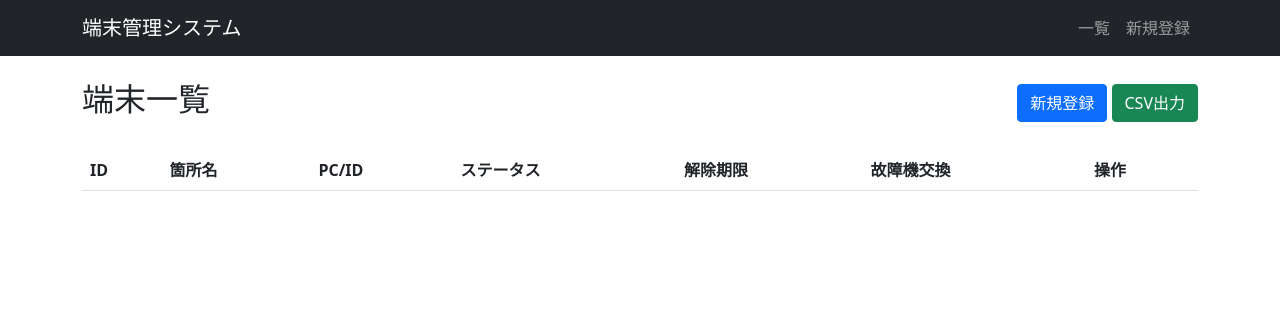
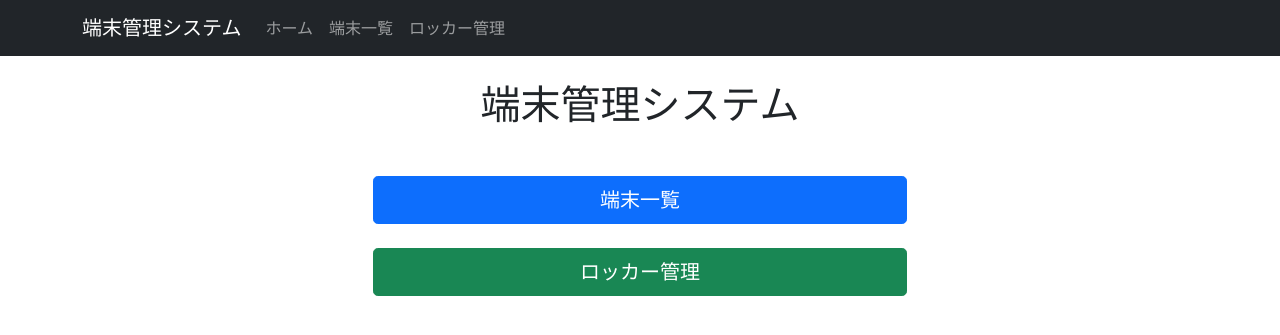
Before and after one commit to jmatsuyama/device_management, a Flask app: page / in a window 1280 px wide. Shown: the top 335 px of the page. Run offline with Flask 3, Linux system fonts and the light colour scheme; data that the repository does not hold is empty.

Commit message:
feat: ロッカー管理機能の追加
- ホーム画面の作成
- 3つのロッカーの管理機能追加（解錠・施錠）
- 画面遷移の改善（ホーム画面への戻り機能）
- ナビゲーションバーの更新

```diff
--- a/app.py
+++ b/app.py
@@ -18,13 +18,23 @@ def init_db():
         db = get_db()
         with app.open_resource('schema.sql', mode='r') as f:
             db.cursor().executescript(f.read())
+        # 初期ロッカーデータの作成
+        cursor = db.cursor()
+        cursor.execute('SELECT COUNT(*) FROM lockers')
+        if cursor.fetchone()[0] == 0:
+            for i in range(1, 4):
+                cursor.execute('INSERT INTO lockers (name) VALUES (?)', (f'ロッカー{i}',))
         db.commit()
 
 @app.route('/')
-def index():
+def home():
+    return render_template('home.html')
+
+@app.route('/devices')
+def devices():
     db = get_db()
     devices = db.execute('SELECT * FROM devices ORDER BY created_at DESC').fetchall()
-    return render_template('index.html', devices=devices)
+    return render_template('devices.html', devices=devices)
 
 @app.route('/add', methods=['GET', 'POST'])
 def add():
@@ -40,7 +50,7 @@ def add():
         )
         db.commit()
         flash('端末が正常に登録されました')
-        return redirect(url_for('index'))
+        return redirect(url_for('devices'))
 
     return render_template('add.html')
 
@@ -62,7 +72,7 @@ def edit(id):
         )
         db.commit()
         flash('端末情報が更新されました')
-        return redirect(url_for('index'))
+        return redirect(url_for('devices'))
 
     device = db.execute('SELECT * FROM devices WHERE id = ?', (id,)).fetchone()
     return render_template('edit.html', device=device)
@@ -73,7 +83,7 @@ def delete(id):
     db.execute('DELETE FROM devices WHERE id = ?', (id,))
     db.commit()
     flash('端末が削除されました')
-    return redirect(url_for('index'))
+    return redirect(url_for('devices'))
 
 @app.route('/export')
 def export_csv():
@@ -106,6 +116,26 @@ def export_csv():
         download_name=f'devices_{datetime.now().strftime("%Y%m%d_%H%M%S")}.csv'
     )
 
+@app.route('/lockers')
+def lockers():
+    db = get_db()
+    lockers = db.execute('SELECT * FROM lockers ORDER BY id').fetchall()
+    return render_template('lockers.html', lockers=lockers)
+
+@app.route('/locker/<int:id>/toggle')
+def toggle_locker(id):
+    db = get_db()
+    locker = db.execute('SELECT status FROM lockers WHERE id = ?', (id,)).fetchone()
+    new_status = '解錠' if locker['status'] == '施錠' else '施錠'
+
+    db.execute(
+        'UPDATE lockers SET status = ?, last_updated = CURRENT_TIMESTAMP WHERE id = ?',
+        (new_status, id)
+    )
+    db.commit()
+    flash(f'ロッカー{id}のステータスが{new_status}に変更されました')
+    return redirect(url_for('lockers'))
+
 if __name__ == '__main__':
     init_db()
     app.run(host='0.0.0.0', port=53430)
--- a/schema.sql
+++ b/schema.sql
@@ -1,4 +1,6 @@
 DROP TABLE IF EXISTS devices;
+DROP TABLE IF EXISTS lockers;
+
 CREATE TABLE devices (
     id INTEGER PRIMARY KEY AUTOINCREMENT,
     location TEXT NOT NULL,
@@ -9,3 +11,10 @@ CREATE TABLE devices (
     created_at TIMESTAMP DEFAULT CURRENT_TIMESTAMP,
     updated_at TIMESTAMP DEFAULT CURRENT_TIMESTAMP
 );
+
+CREATE TABLE lockers (
+    id INTEGER PRIMARY KEY AUTOINCREMENT,
+    name TEXT NOT NULL,
+    status TEXT DEFAULT '施錠',
+    last_updated TIMESTAMP DEFAULT CURRENT_TIMESTAMP
+);
--- a/templates/base.html
+++ b/templates/base.html
@@ -9,10 +9,22 @@
 <body>
     <nav class="navbar navbar-expand-lg navbar-dark bg-dark">
         <div class="container">
-            <a class="navbar-brand" href="{{ url_for('index') }}">端末管理システム</a>
-            <div class="navbar-nav">
-                <a class="nav-link" href="{{ url_for('index') }}">一覧</a>
-                <a class="nav-link" href="{{ url_for('add') }}">新規登録</a>
+            <a class="navbar-brand" href="{{ url_for('home') }}">端末管理システム</a>
+            <button class="navbar-toggler" type="button" data-bs-toggle="collapse" data-bs-target="#navbarNav">
+                <span class="navbar-toggler-icon"></span>
+            </button>
+            <div class="collapse navbar-collapse" id="navbarNav">
+                <ul class="navbar-nav">
+                    <li class="nav-item">
+                        <a class="nav-link" href="{{ url_for('home') }}">ホーム</a>
+                    </li>
+                    <li class="nav-item">
+                        <a class="nav-link" href="{{ url_for('devices') }}">端末一覧</a>
+                    </li>
+                    <li class="nav-item">
+                        <a class="nav-link" href="{{ url_for('lockers') }}">ロッカー管理</a>
+                    </li>
+                </ul>
             </div>
         </div>
     </nav>
--- /dev/null
+++ b/templates/home.html
@@ -0,0 +1,19 @@
+{% extends 'base.html' %}
+
+{% block content %}
+<div class="container text-center">
+    <h1 class="mb-5">端末管理システム</h1>
+    <div class="row justify-content-center">
+        <div class="col-md-6">
+            <div class="d-grid gap-4">
+                <a href="{{ url_for('devices') }}" class="btn btn-primary btn-lg">
+                    端末一覧
+                </a>
+                <a href="{{ url_for('lockers') }}" class="btn btn-success btn-lg">
+                    ロッカー管理
+                </a>
+            </div>
+        </div>
+    </div>
+</div>
+{% endblock %}
```
Also changed, not shown: templates/devices.html (added, +44 -0 lines), templates/lockers.html (added, +39 -0 lines).
